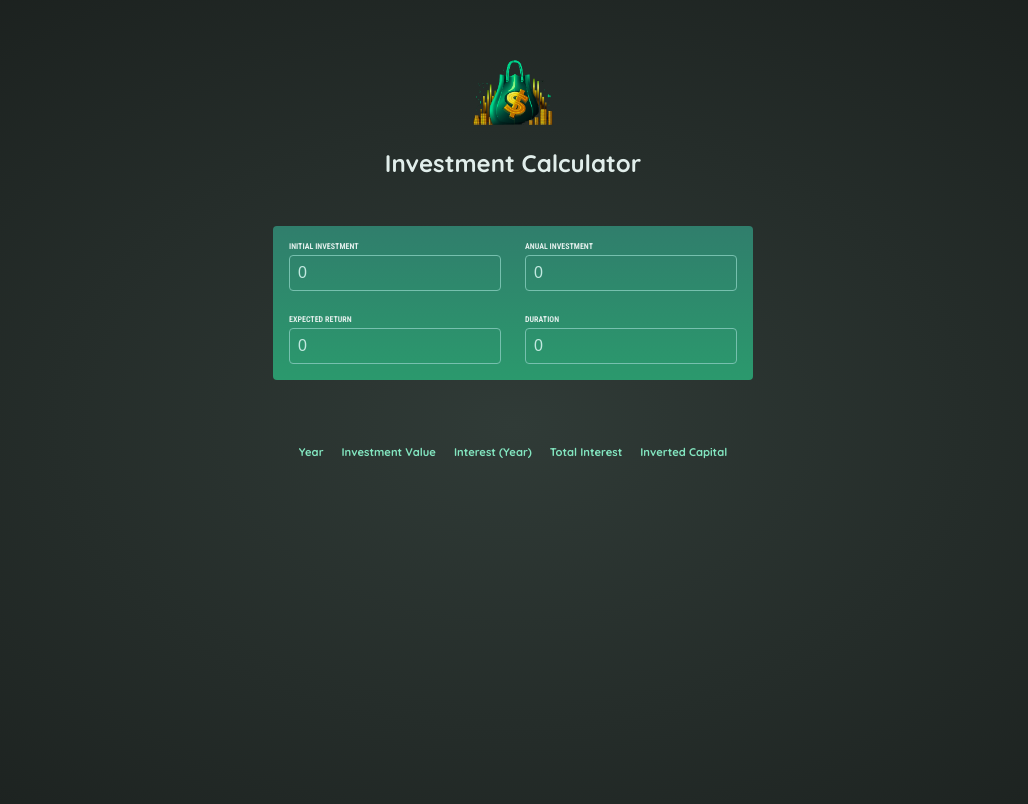
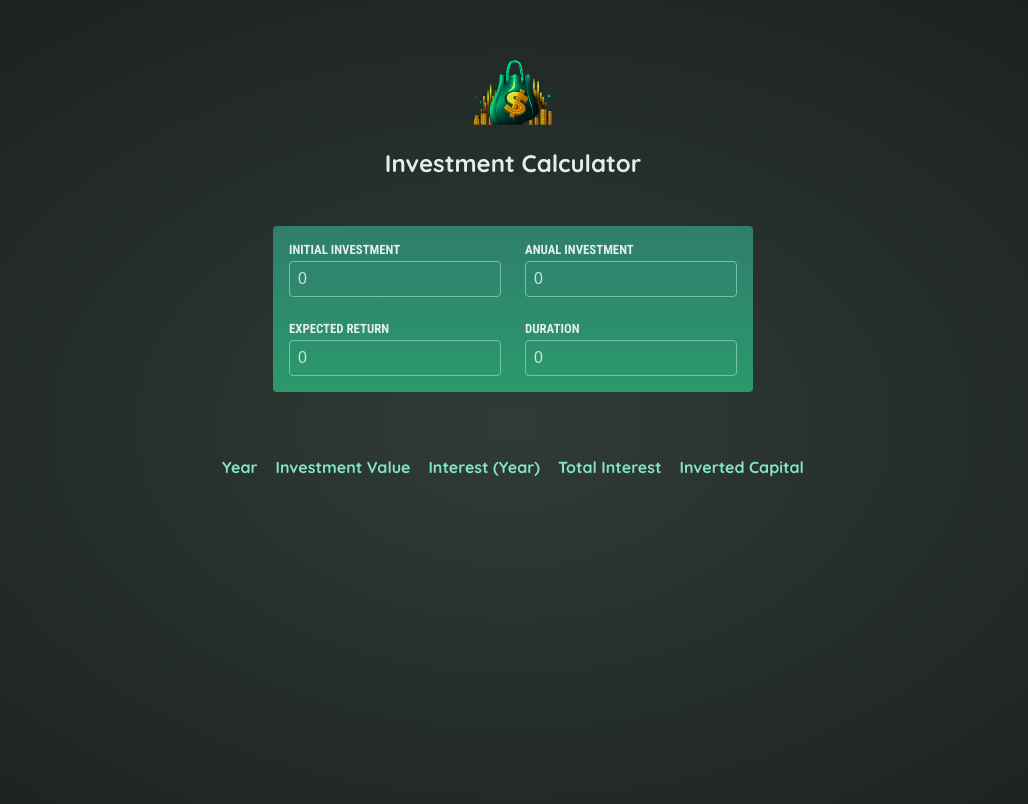
Before and after one commit to cristian-corbalan/investment-calculator, a React (Vite) app: page / in a window 1280 px wide. Shown: the top 804 px of the page, without its empty margins (127-1155 px from the left). Built offline with nearby package versions, Linux system fonts and the light colour scheme.

Commit message:
Change font sizes

```diff
--- a/src/index.css
+++ b/src/index.css
@@ -57,7 +57,7 @@ body {
   display: block;
   margin-bottom: 0.25rem;
   font-family: 'Roboto Condensed', sans-serif;
-  font-size: 0.5rem;
+  font-size: 0.8rem;
   font-weight: bold;
   text-transform: uppercase;
 }
@@ -82,13 +82,12 @@ body {
 }
 
 #result thead {
-  font-size: 0.7rem;
+  font-size: 1rem;
   color: #83e6c0;
 }
 
 #result tbody {
   font-family: 'Roboto Condensed', sans-serif;
-  font-size: 0.85rem;
   color: #c2e9e0;
 }
 
@@ -98,6 +97,5 @@ body {
 
 .error {
   color: #ffa0a0;
-  font-size: .8em;
   font-weight: bold;
 }
```
